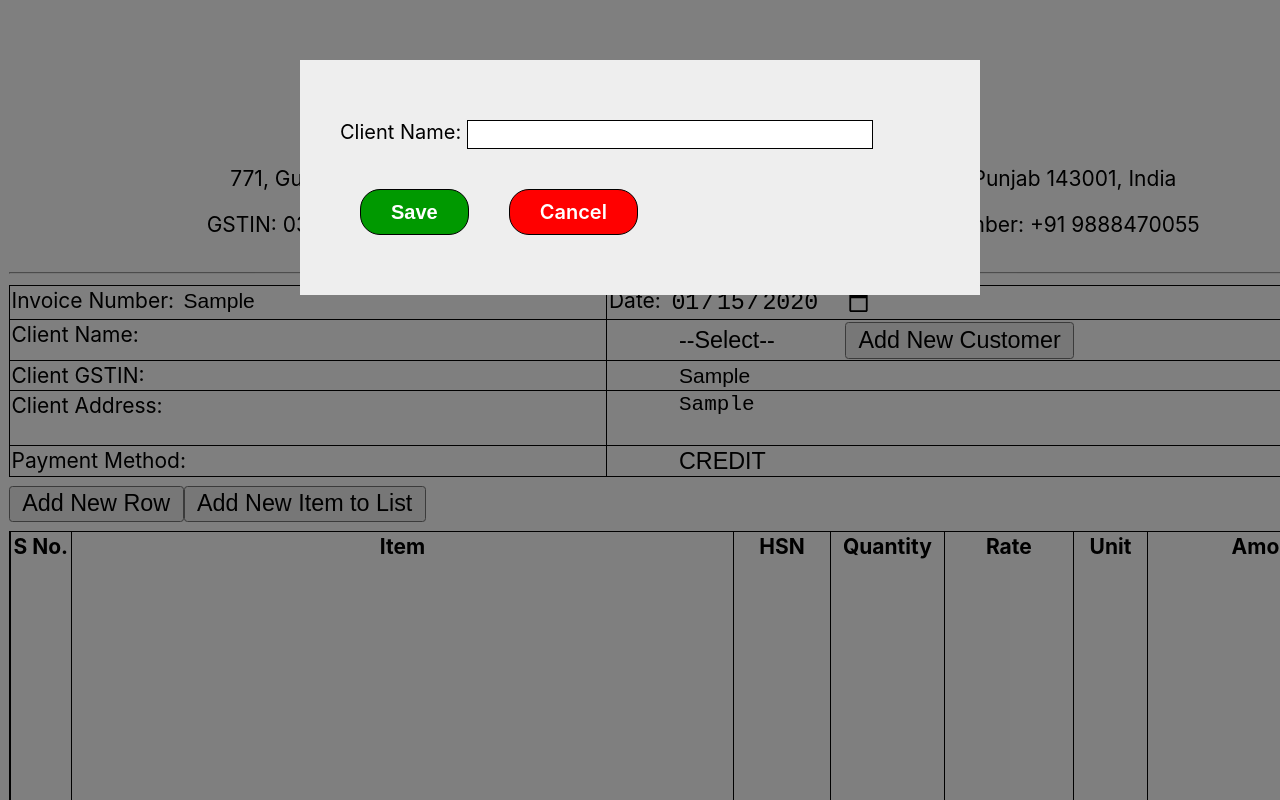
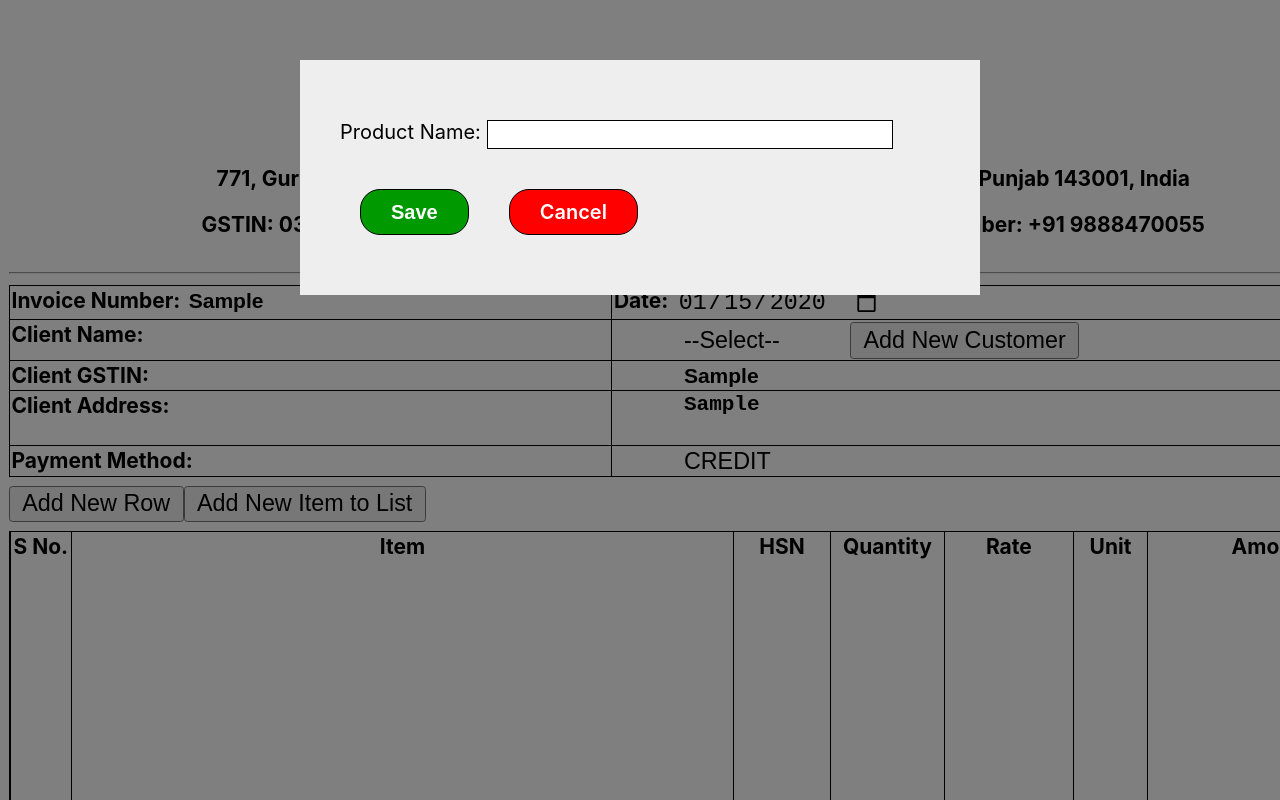
Before and after one commit to priamjain/js-erp, a React (Create React App) app: page / in a window 1280 px wide. Both pictures are taken after typing "Sample", "2020-01-15", "Sample", "Sample" into the empty fields and a click on the button "Add New Item to List". Shown: the top 800 px of the page. Built offline with nearby package versions, Linux system fonts and the light colour scheme.

Commit message:
Bolded Everything

```diff
--- a/src/Components/Invoice/Input.module.css
+++ b/src/Components/Invoice/Input.module.css
@@ -1,4 +1,5 @@
 .invoice{
+    font-weight: bold;
     font-size: 12px!important;
     margin: 0;
     padding: 0;
@@ -22,6 +23,7 @@
     justify-content: space-around;
 }
 .input_text,.input_text:focus{
+    font-weight: bold;
     width: 100%;
     text-align: left;
     background-color: inherit;
--- a/src/Components/Invoice/NewItem.jsx
+++ b/src/Components/Invoice/NewItem.jsx
@@ -22,7 +22,7 @@ export class NewItem extends React.Component {
 		return (
 			<div className={styles.main} onClick={(e)=>{this.props.setNewItem(false)}}>
 			<form className={styles.form} onSubmit={this.handleSubmit} onClick={e=>e.stopPropagation()}>
-				<p>Client Name: <input type="text" className={styles.input_text} value={this.state.itemName} onChange={e=>this.setState({itemName:e.target.value})} /></p>
+				<p>Product Name: <input type="text" className={styles.input_text} value={this.state.itemName} onChange={e=>this.setState({itemName:e.target.value})} /></p>
 				<div className={styles.buttons}><button className={styles.submit} type="submit">Save</button><div className={styles.cancel} onClick={(e)=>{this.props.setNewItem(false)}}>Cancel</div></div>
 			</form>
 			</div>
```
